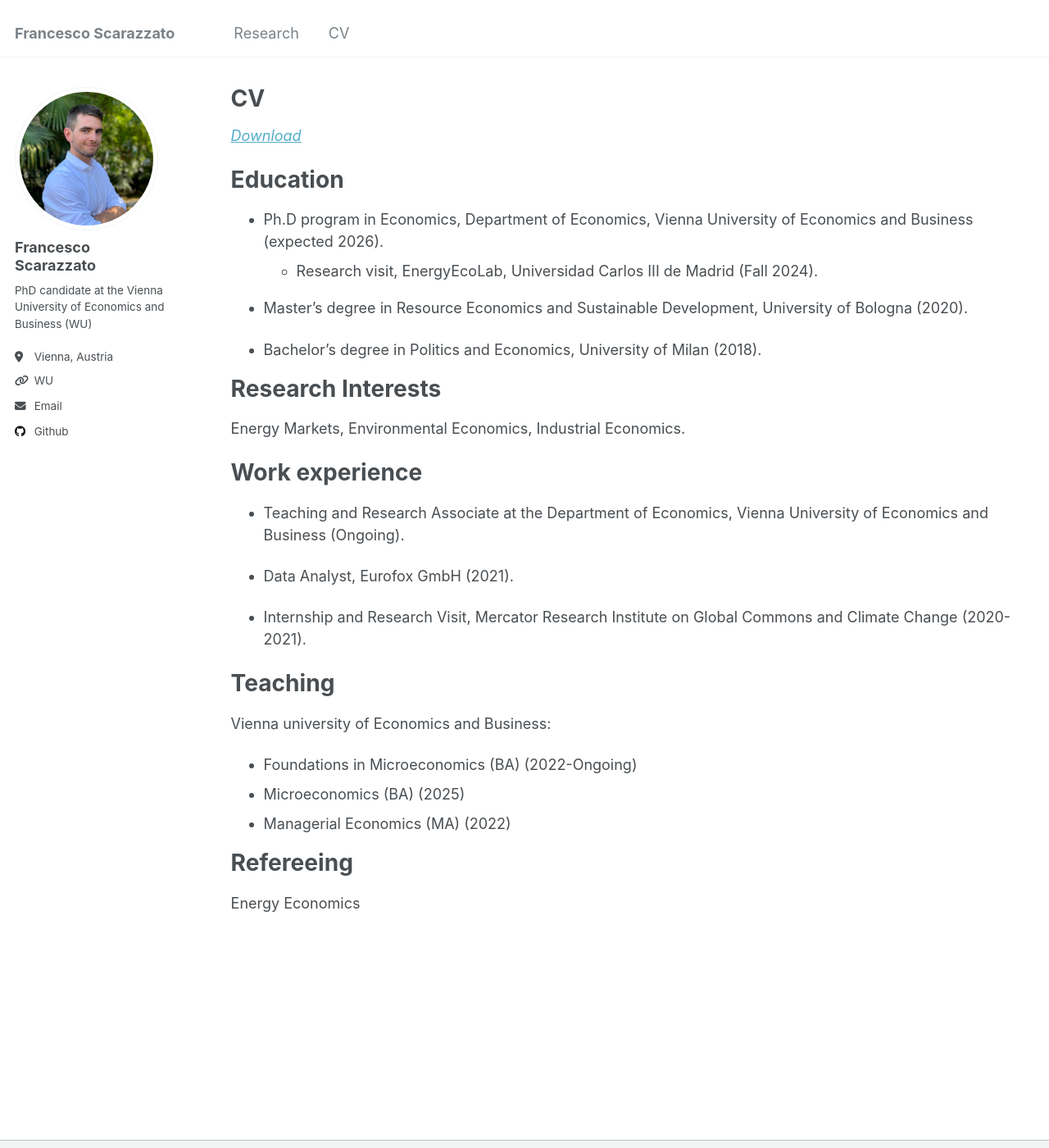
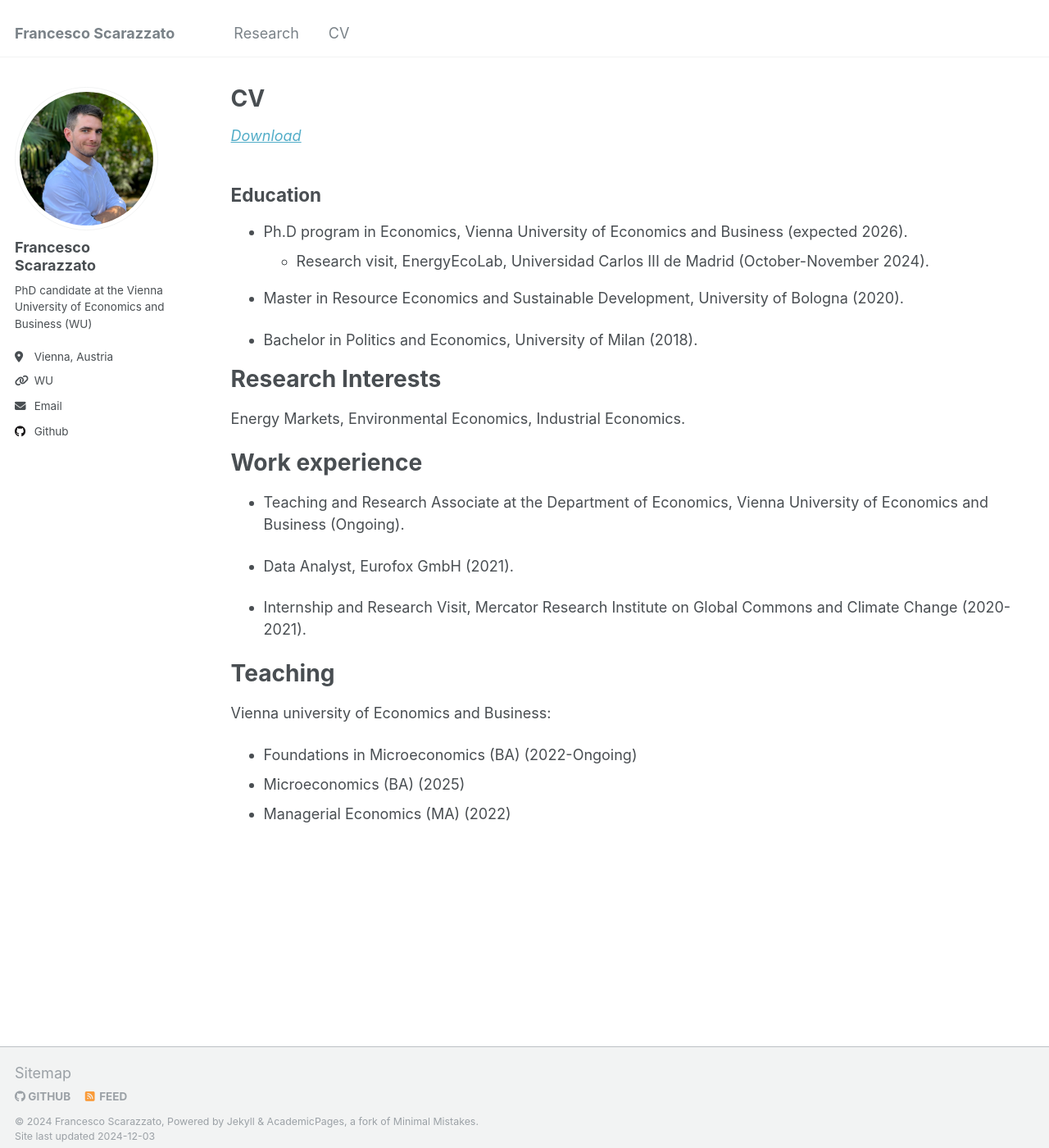
Before and after one commit to fscarazzato/fscarazzato.github.io, a Jekyll site: the page built from _pages/cv.md, in a window 1280 px wide and 1400 px high. Shown: the whole window at 82% size. Built offline with Jekyll 4.4.1, drawn with Linux system fonts in a browser that asks for light colours.

Commit message:
cv page 3

```diff
--- a/_pages/cv.md
+++ b/_pages/cv.md
@@ -14,20 +14,26 @@ redirect_from:
 [*Download*](https://fscarazzato.github.io/files/cv.pdf)
 
 
-Education
-======
-* Ph.D program in Economics, Department of Economics, Vienna University of Economics and Business (expected 2026).
-	- Research visit, EnergyEcoLab, Universidad Carlos III de Madrid (Fall 2024).
 
-* Master's degree in Resource Economics and Sustainable Development, University of Bologna (2020).
+## Education
 
-* Bachelor's degree in Politics and Economics, University of Milan (2018).
+
+* Ph.D program in Economics, Vienna University of Economics and Business (expected 2026).
+	- Research visit, EnergyEcoLab, Universidad Carlos III de Madrid (October-November 2024).
+
+* Master in Resource Economics and Sustainable Development, University of Bologna (2020).
+
+* Bachelor in Politics and Economics, University of Milan (2018).
+
+
 
 
 Research Interests
 ======
 
 Energy Markets, Environmental Economics, Industrial Economics.
+
+
 
 
 
@@ -40,6 +46,8 @@ Work experience
 * Internship and Research Visit, Mercator Research Institute on Global Commons and Climate Change (2020-2021).
 
 
+
+
 Teaching
 ======
 
@@ -48,8 +56,3 @@ Vienna university of Economics and Business:
 * Foundations in Microeconomics (BA) (2022-Ongoing)
 * Microeconomics (BA) (2025)
 * Managerial Economics (MA) (2022)
-
-
-Refereeing
-======
-Energy Economics
```
